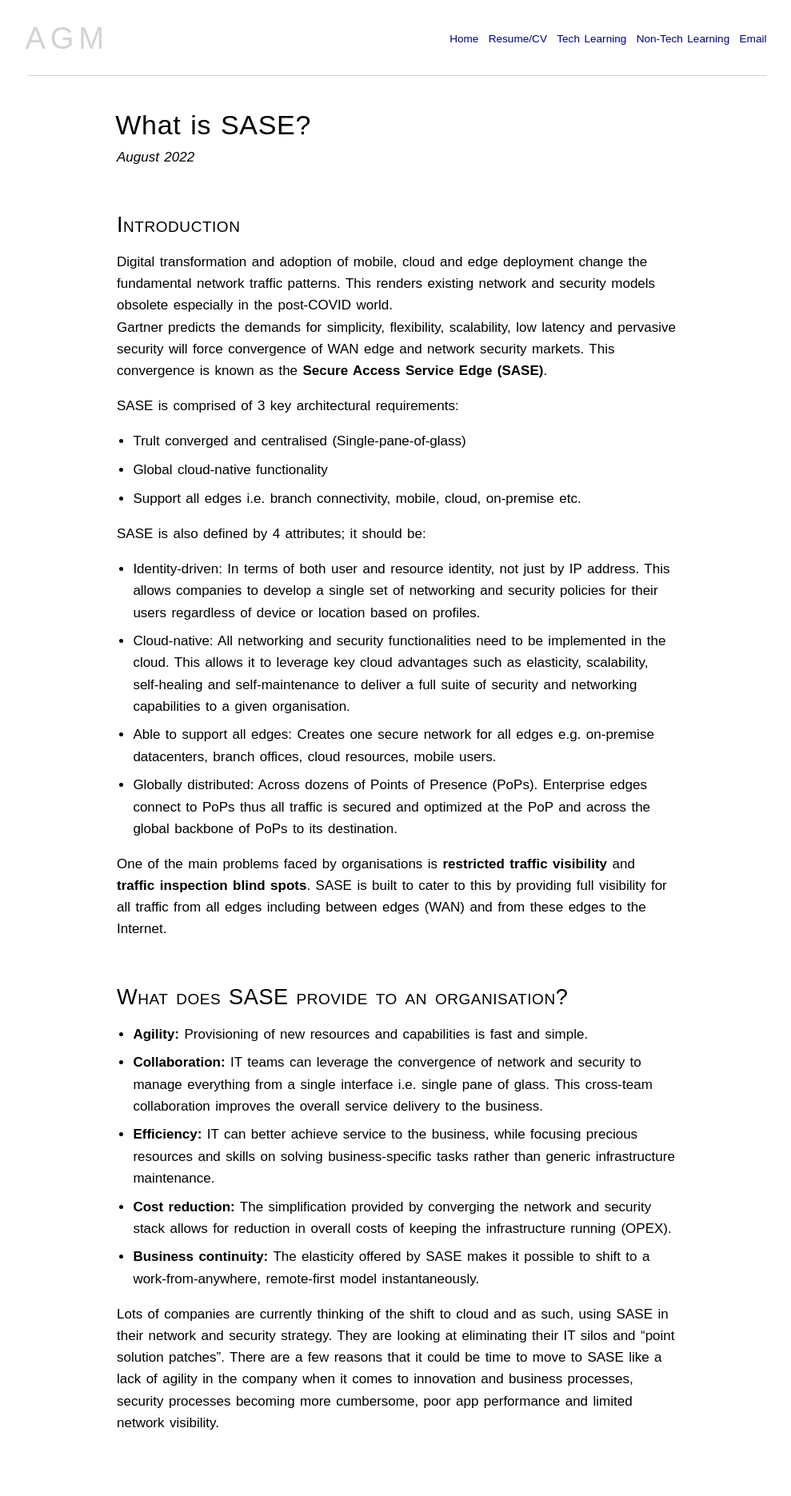
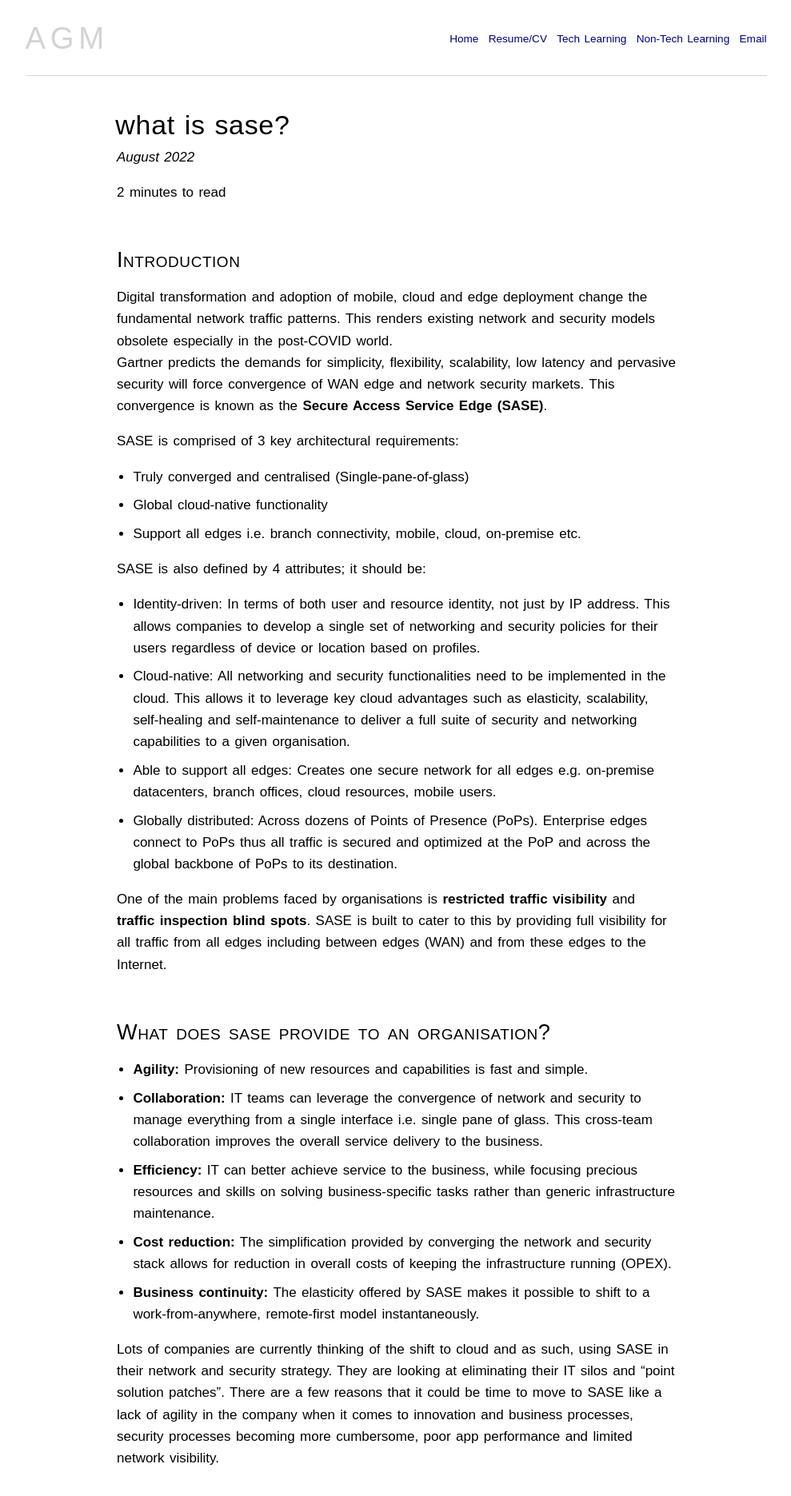
Before and after one commit to tmendonca28/anthonymendonca, a Jekyll site: the page built from tech-learning/sase-101.md, in a window 1280 px wide. Shown: the whole page at 80% size, without its empty margins (144-1133 px from the left). Built offline with Jekyll 4.4.1, drawn with Linux system fonts in a browser that asks for light colours; before the commit the page ends 1827 px from its top, so only the background shows below that.

```diff
--- a/tech-learning/sase-101.md
+++ b/tech-learning/sase-101.md
@@ -1,11 +1,12 @@
 ---
 layout: default
-title: "What is SASE?"
+title: "what is sase?"
 permalink: /tech-learning/sase-101/
 description: "Understanding the fundamentals of SASE"
 ---
 <h1>{{ page.title }}</h1>
 <p class="subtitle">August 2022</p>
+
 {% include reading-time.html %}
 
 ## Introduction
@@ -13,7 +14,7 @@ Digital transformation and adoption of mobile, cloud and edge deployment change
 Gartner predicts the demands for simplicity, flexibility, scalability, low latency and pervasive security will force convergence of WAN edge and network security markets. This convergence is known as the **Secure Access Service Edge (SASE)**.
 
 SASE is comprised of 3 key architectural requirements:
-* Trult converged and centralised (Single-pane-of-glass)
+* Truly converged and centralised (Single-pane-of-glass)
 * Global cloud-native functionality
 * Support all edges i.e. branch connectivity, mobile, cloud, on-premise etc.
 
@@ -25,7 +26,7 @@ SASE is also defined by 4 attributes; it should be:
 
 One of the main problems faced by organisations is **restricted traffic visibility** and **traffic inspection blind spots**. SASE is built to cater to this by providing full visibility for all traffic from all edges including between edges (WAN) and from these edges to the Internet.
 
-## What does SASE provide to an organisation?
+## What does sase provide to an organisation?
 * **Agility:** Provisioning of new resources and capabilities is fast and simple.
 * **Collaboration:** IT teams can leverage the convergence of network and security to manage everything from a single interface i.e. single pane of glass. This cross-team collaboration improves the overall service delivery to the business.
 * **Efficiency:** IT can better achieve service to the business, while focusing precious resources and skills on solving business-specific tasks rather than generic infrastructure maintenance.
```
Also changed, not shown: index.md (+1 -1 lines), tech-learning/index.md (+2 -0 lines), tech-learning/isp-info-gathering.md (added, +24 -0 lines), tech-learning/tech-info-gathering-theharvester.md (+1 -1 lines), images/isp-article.png (added), 10 other files.
